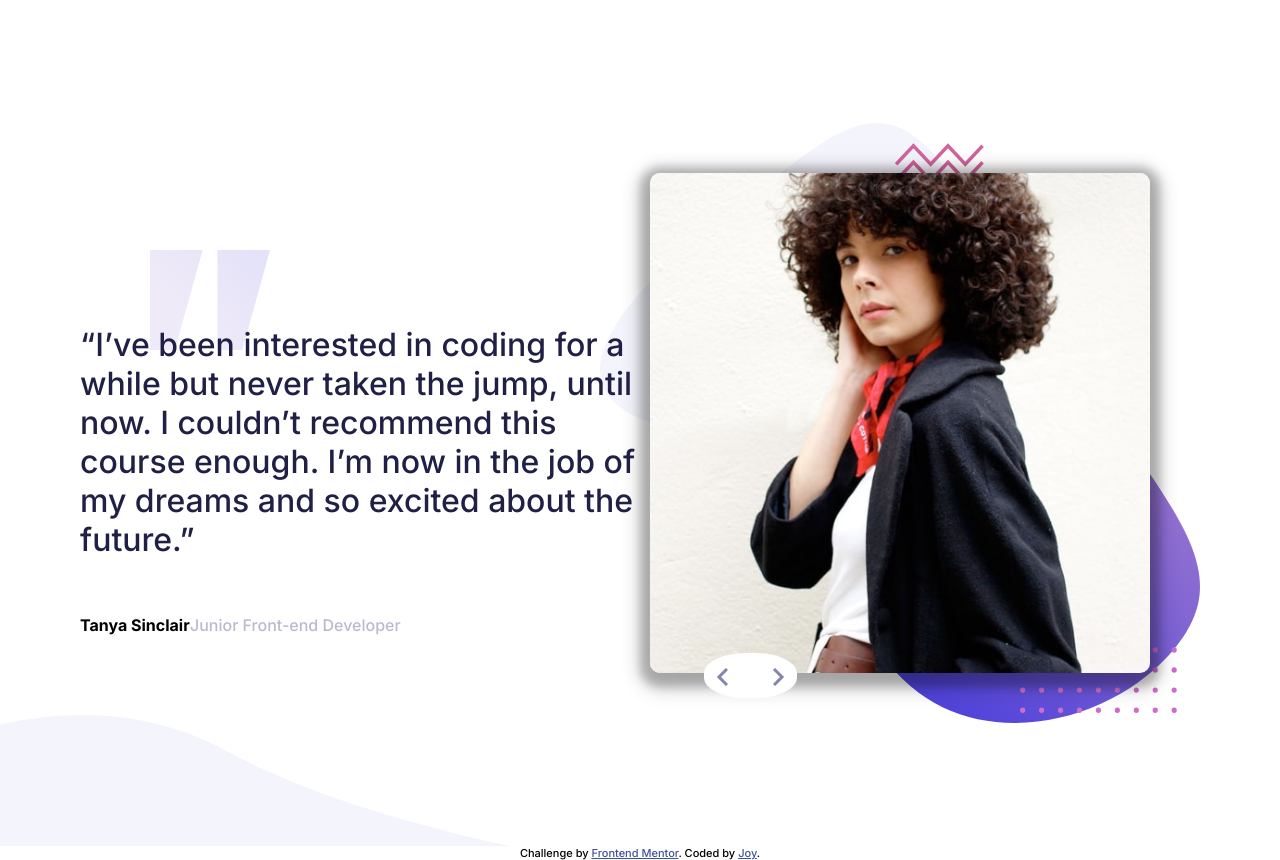
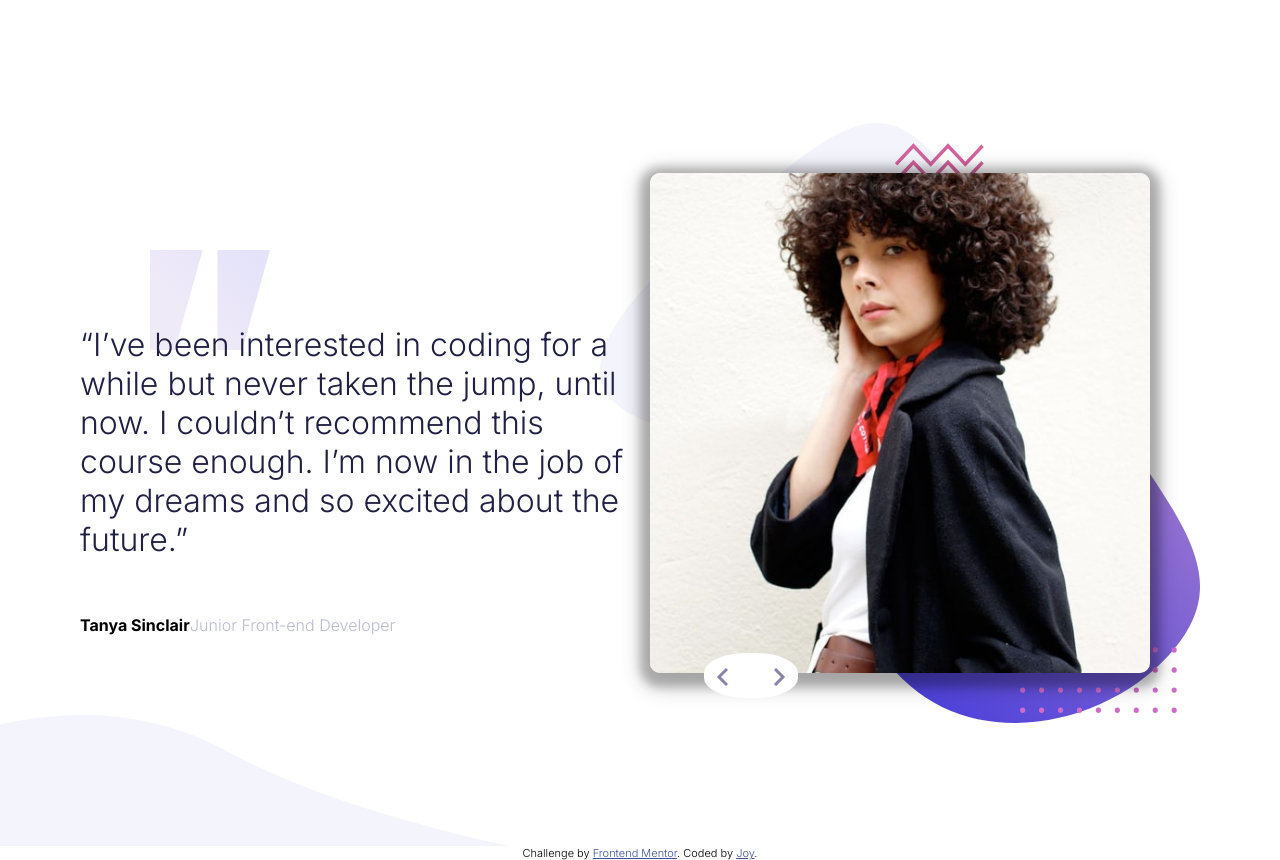
Before and after one commit to joyreuben/coding-bootcamp-testimonials-slider, a plain HTML site: page index.html in a window 1280 px wide. Drawn offline with Linux system fonts and the light colour scheme.

Commit message:
Update index.html

```diff
--- a/index.html
+++ b/index.html
@@ -3,7 +3,7 @@
 <head>
   <meta charset="UTF-8">
   <meta name="viewport" content="width=device-width, initial-scale=1.0"> <!-- displays site properly based on user's device -->
-  <link href="https://fonts.googleapis.com/css2?family=Inter:wght@500;700&display=swap" rel="stylesheet">
+  <link href="https://fonts.googleapis.com/css2?family=Inter:wght@300;700&display=swap" rel="stylesheet">
   <link rel="icon" type="image/png" sizes="32x32" href="./images/favicon-32x32.png">
   <link rel="stylesheet" href="style.css">
   <title>Frontend Mentor | Coding Bootcamp Testimonials Slider</title>
```
